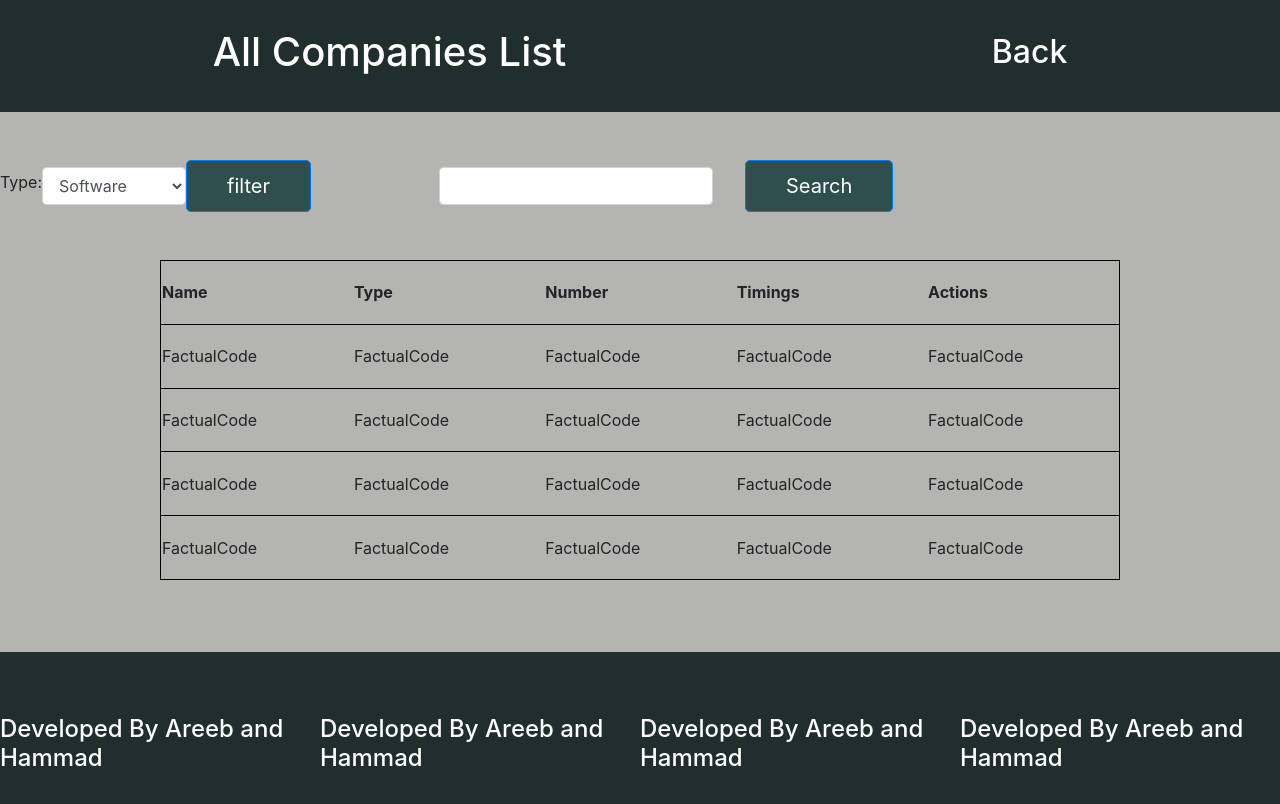
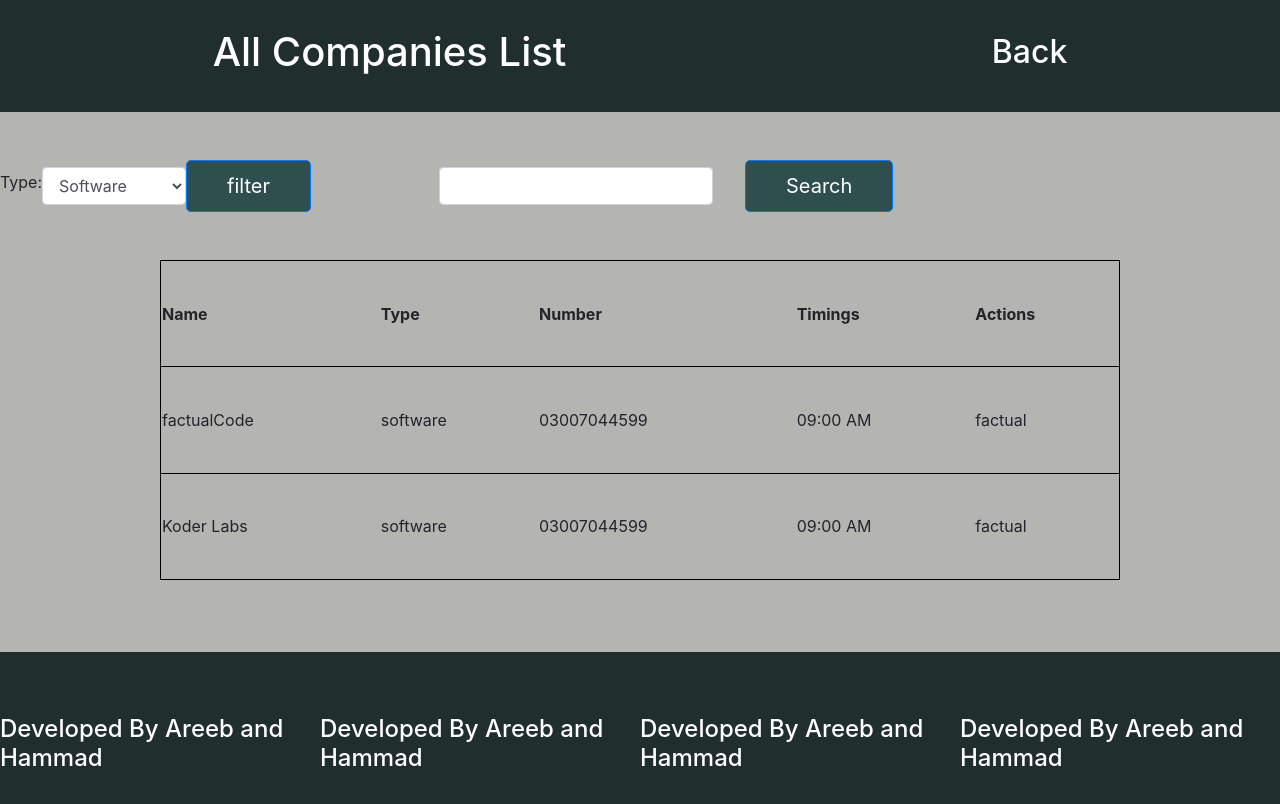
Before and after one commit to areebshakeel/QApp, a React (Create React App) app: page /addstudent in a window 1280 px wide. Shown: the top 804 px of the page. Built offline with nearby package versions, Linux system fonts and the light colour scheme.

Commit message:
map done

```diff
--- a/src/views/addstudent/index.js
+++ b/src/views/addstudent/index.js
@@ -8,6 +8,13 @@ import { useHistory } from "react-router-dom";
 
 
 function AddStudent(){
+
+   const allCompanies= [{name: 'factualCode',type:'software',
+    number: '03007044599',timing: '09:00 AM',actions: 'factual'},
+    {name: 'Koder Labs',type:'software',
+     number: '03007044599',timing: '09:00 AM',actions: 'factual'}
+
+]
 
    const history= useHistory();
 
@@ -79,42 +86,24 @@ function AddStudent(){
                     <th>Timings</th>
                     <th>Actions</th>
                  </tr>
-                 <tr style={{border: '1px solid black'}}>
-                    <td>FactualCode</td>
-                    <td>FactualCode</td>
-                    <td>FactualCode</td>
-                    <td>FactualCode</td>
-                    <td>FactualCode</td>
+                 {allCompanies.map(function(item){
 
-                 </tr>
+                    return(
+                     <tr style={{border: '1px solid black'}}>
+                     <td>{item.name}</td>
+                    <td>{item.type}</td>
+                    <td>{item.number}</td>
+                    <td>{item.timing}</td>
+                    <td>{item.actions}</td>
 
-                 <tr style={{border: '1px solid black'}}>
-                    <td>FactualCode</td>
-                    <td>FactualCode</td>
-                    <td>FactualCode</td>
-                    <td>FactualCode</td>
-                    <td>FactualCode</td>
-                 </tr>
+                  </tr>
+                    )
 
-                 <tr style={{border: '1px solid black'}}>
-                    <td>FactualCode</td>
-                    <td>FactualCode</td>
-                    <td>FactualCode</td>
-                    <td>FactualCode</td>
-                    <td>FactualCode</td>
-                 </tr>
+
+                 })}
 
 
 
-
-
-                 <tr style={{border: '1px solid black'}}>
-                    <td>FactualCode</td>
-                    <td>FactualCode</td>
-                    <td>FactualCode</td>
-                    <td>FactualCode</td>
-                    <td>FactualCode</td>
-                 </tr>
 
 
 
```
